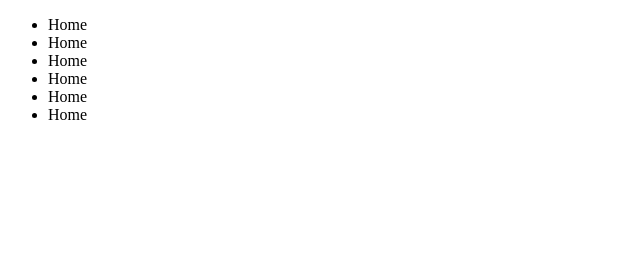
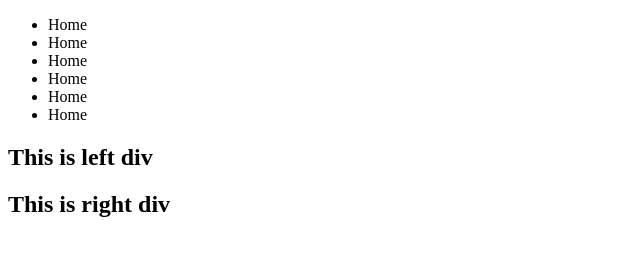
Before and after one commit to Siamsadab/new-repo, a plain HTML site: page index.html in a window 1280 px wide. Shown: the whole page, without its empty margins (0-640 px from the left). Drawn offline with Linux system fonts and the light colour scheme.

Commit message:
one section create

```diff
--- a/index.html
+++ b/index.html
@@ -18,5 +18,17 @@
             </ul>
         </nav>
     </header>
+    <main>
+        <section>
+            <div class="row">
+                <div class="col-6">
+                    <h1>This is left div</h1>
+                </div>
+                <div class="col-6">
+                    <h1>This is right div</h1>
+                </div>
+            </div>
+        </section>
+    </main>
 </body>
 </html>
```
